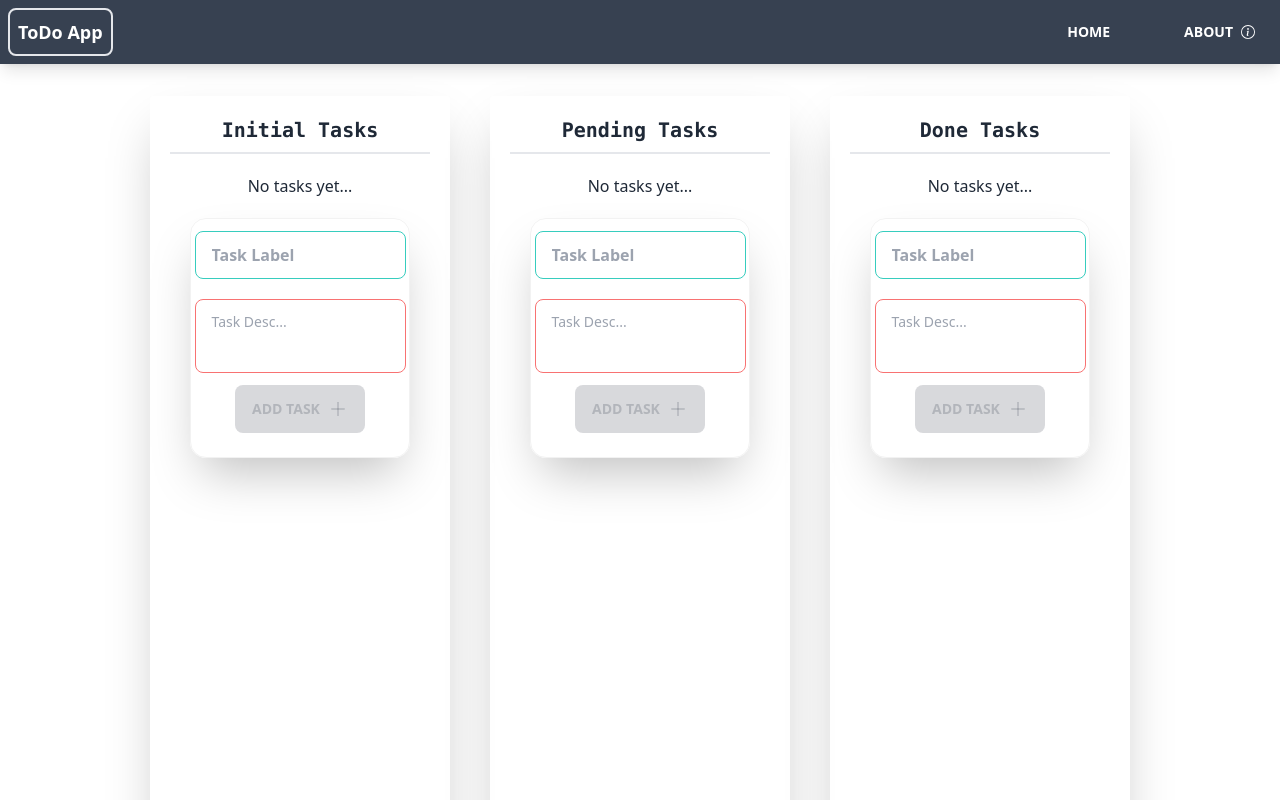
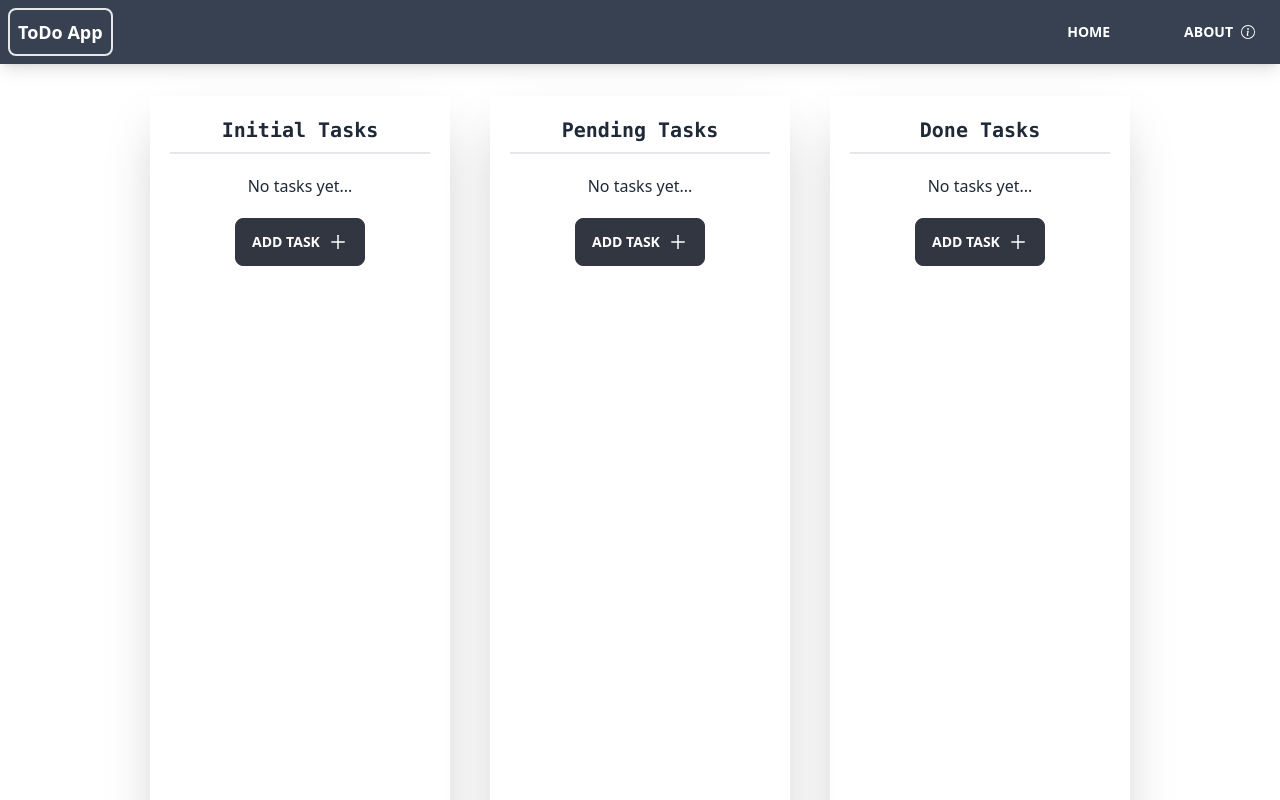
Before and after one commit to betterhell/todo-app, a React (Create React App) app: page / in a window 1280 px wide. Shown: the top 800 px of the page. Built offline with nearby package versions, Linux system fonts and the light colour scheme; the HTML template or start-up script is replaced by a standard one.

Commit message:
fix creation tasks and more fix

```diff
--- a/src/components/Card.jsx
+++ b/src/components/Card.jsx
@@ -13,7 +13,7 @@ const Card = ({columnId, id, label, desc, date}) => {
                 {columnId === 1 &&
                     <div className="card-actions btn-block">
                         <button onClick={() => transferTask(0, 1)} className="btn btn-sm text-white text- btn-block btn-warning">Pending</button>
-                        <button onClick={() => transferTask(1, 2)} className="btn btn-sm text-white btn-block btn-success">Done</button>
+                        <button onClick={() => transferTask(0, 2)} className="btn btn-sm text-white btn-block btn-success">Done</button>
                         <button onClick={() => deleteTask(columnId, id)} className="btn btn-sm text-white btn-block btn-error">Delete</button>
                     </div>
                 }
--- a/src/components/Column.jsx
+++ b/src/components/Column.jsx
@@ -3,9 +3,6 @@ import TaskCard from "./TaskCard";
 import Card from "./Card";
 
 const Column = ({label, tasks, id}) => {
-
-    console.log(tasks[1])
-
     return (
          <div className={`container ${tasks.length >= 3 ? `overflow-y-scroll` : `overflow-y-hidden`} p-5 rounded shadow-2xl w-[300px] h-screen mx-5 my-5`}>
             <div className="card-title pb-2 border-b-2 justify-center">
--- a/src/components/TaskCard.jsx
+++ b/src/components/TaskCard.jsx
@@ -1,10 +1,12 @@
 import React, {useContext, useState} from 'react';
 import {AiOutlinePlus} from "react-icons/ai";
+import {BsCheckLg} from "react-icons/bs"
 import todoAppContext from "../context/TodoAppContext";
 
 const TaskCard = ({columnId}) => {
     const {addTask} = useContext(todoAppContext)
 
+    const [isOpen, setIsOpen] = useState(false);
     const [textLabel, setTextLabel] = useState("")
     const [textDesc, setTextDesc] = useState("")
 
@@ -20,14 +22,21 @@ const TaskCard = ({columnId}) => {
         addTask(columnId,textLabel,textDesc)
         setTextLabel("")
         setTextDesc("")
+        setIsOpen(false)
+    }
+
+    const toggleTaskCard = () => {
+        if (!isOpen) {
+            setIsOpen(true)
+        }
     }
 
 
     const isDisabled = !textLabel.trim() && !textDesc.trim()
 
-
     return (
         <>
+            {isOpen &&
                 <div className="card card-bordered h-fit items-center p-3 m-5 shadow-2xl">
                     <div className="form-control">
                         <div className="card-title mb-5">
@@ -43,9 +52,20 @@ const TaskCard = ({columnId}) => {
                         <button
                             disabled={isDisabled}
                             onClick={() => createTask()}
-                         className={`btn ${isDisabled && "btn-disabled"} gap-2 hover:btn-error  hover:text-white`}>Add task<AiOutlinePlus size="20" /></button>
+                            className={`btn ${isDisabled && "btn-disabled"} btn-accent text-white gap-2 hover:btn-success  hover:text-white`}>Confirm Task<BsCheckLg size="15" />
+                        </button>
                     </div>
                 </div>
+            }
+            {!isOpen &&
+                <div className="card-actions justify-center m-3">
+                    <button
+                        onClick={toggleTaskCard}
+                        className={`btn btn-active gap-2 hover:btn-success hover:text-white`}>Add task<AiOutlinePlus size="20" />
+                    </button>
+                </div>
+            }
+
         </>
     );
 };
--- a/src/context/TodoAppContext.js
+++ b/src/context/TodoAppContext.js
@@ -37,6 +37,7 @@ export const TodoProvider = ({children}) => {
         }
     }
 
+
     const transferTask = (columnFrom, columnTo,) => {
             setColumns((prev) => {
                 const newColumns = [...prev]
```
Also changed, not shown: src/index.css (line endings or trailing spaces). Lines whose indentation alone changed are shown as unchanged.
